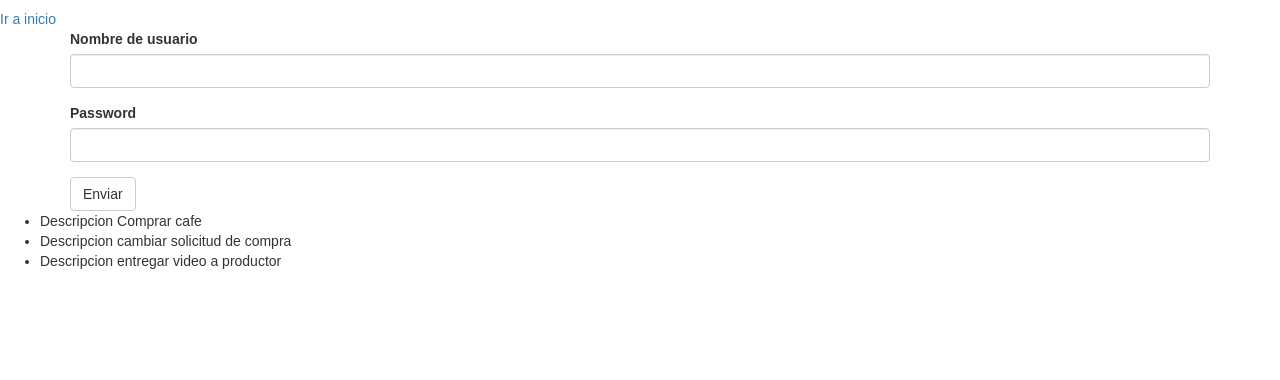
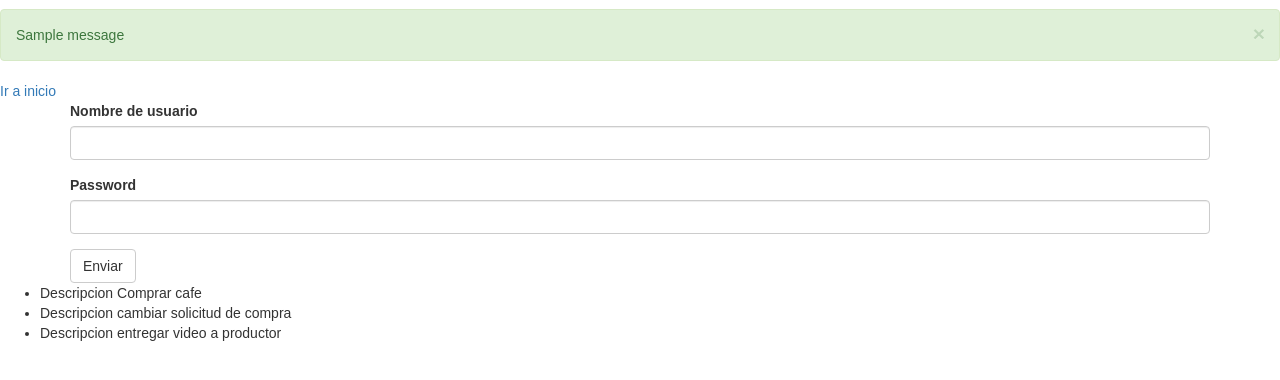
Before and after one commit to daecazu/flask_first_steps, a Flask app: page /hello in a window 1280 px wide. Shown: the part 63-443 px from the top of the page. Run offline with Flask 2, Linux system fonts and the light colour scheme; one stand-in notice (Sample message) is shown; some libraries are stand-ins or nearby versions.

Commit message:
clase: desplegar flahes/ mensajes emergentes

```diff
--- a/main.py
+++ b/main.py
@@ -1,5 +1,6 @@
 # Flask imports
 from flask import Flask
+from flask import flash
 from flask import request
 from flask import make_response
 from flask import redirect
@@ -63,5 +64,6 @@ def hello():
     if login_form.validate_on_submit():
         username = login_form.username.data
         session['username'] = username
+        flash('Nombre de usuario registrado')
         return redirect(url_for('index'))
     return render_template('hello.html', **context)
--- a/templates/base.html
+++ b/templates/base.html
@@ -11,6 +11,16 @@
     {% block header %}
         {% include 'navbar.html' %}
     {% endblock  %}
+    {% for message in get_flashed_messages()  %}
+        <div class="alert alert-success alert-dismissible">
+            <button type="button" data-dismiss="alert" class="close">&times;</button>
+            {{ message }}
+        </div>
+    {% endfor %}
     {% block  content%}
     {% endblock  %}
+    {% block scripts  %}
+        {{ super() }}
+    {% endblock  %}
+
 {% endblock  %}
```
